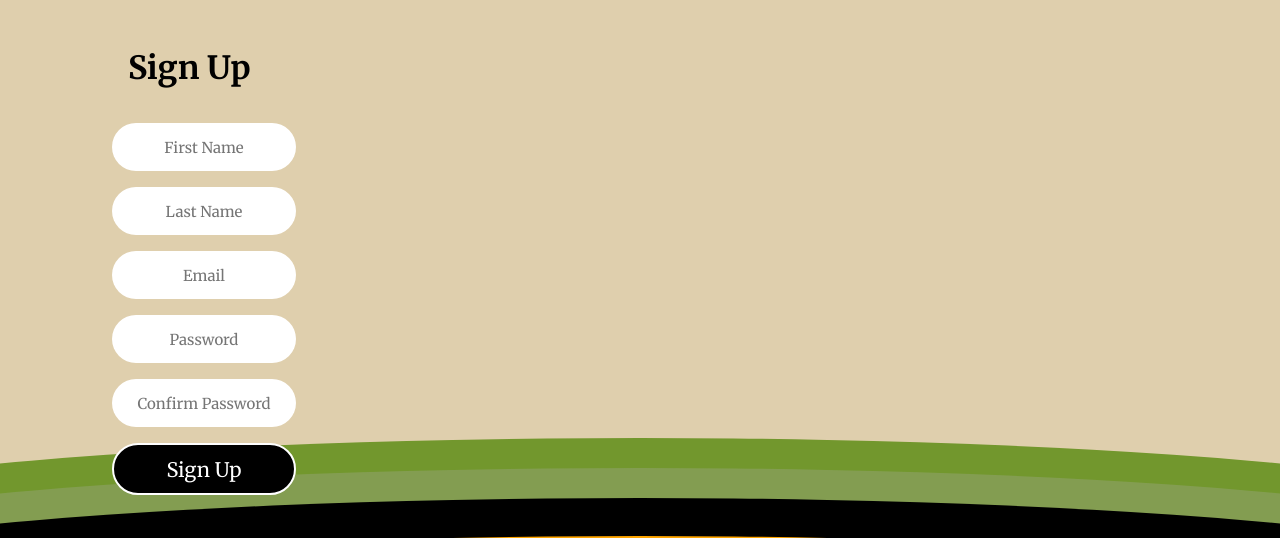
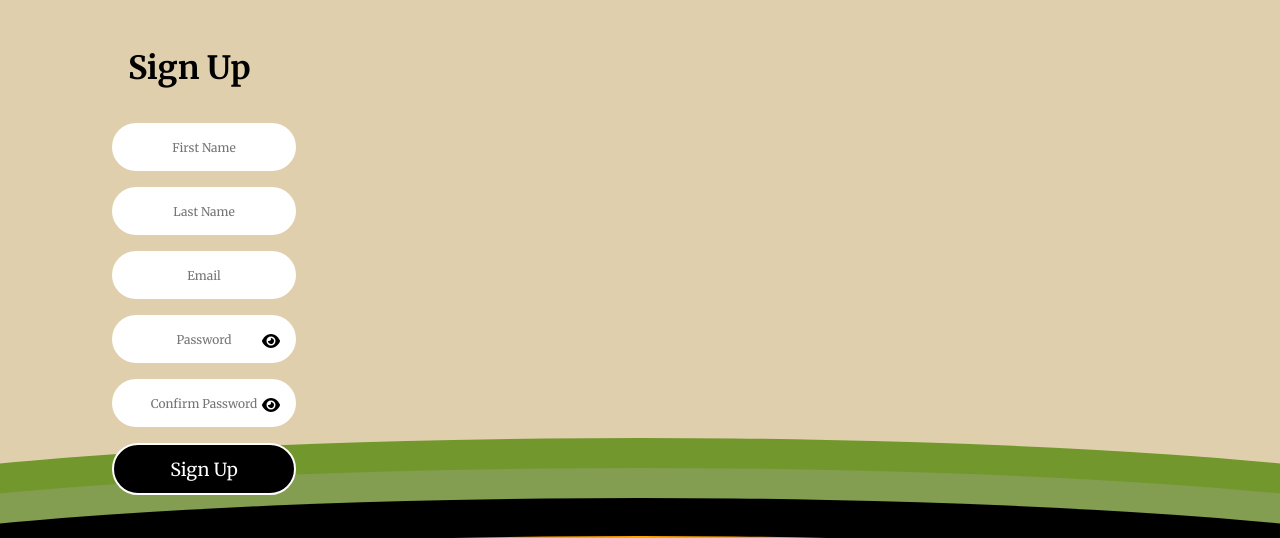
Before and after one commit to AntwaunW/Ingredients-app, a React (Create React App) app: page /SignUp in a window 1280 px wide. Shown: the top 538 px of the page. Built offline with nearby package versions, Linux system fonts and the light colour scheme; a web font is replaced by a local one.

Commit message:
added page navigation to select ingredients page. Also added show/hide password for users

```diff
--- a/src/pages/IngredientSets.json
+++ b/src/pages/IngredientSets.json
@@ -49,10 +49,10 @@
             "Turkey",
             "Ground Turkey",
             "Eggs",
-            "Tofu",
-            "Tempeh",
+            "Chicken Wings",
+            "Fish",
             "Canned Tuna",
-            "Canned Salmon",
+            "Ground Chicken",
             "Fresh Salmon",
             "Shrimp",
             "Lunch Meat",
@@ -131,7 +131,8 @@
             "Instant Oatmeal",
             "Pita Bread",
             "Hamburger Buns",
-            "Hot Dog Buns"
+            "Hot Dog Buns",
+            "Potatoes"
         ]
     }
 
--- a/src/pages/Login.jsx
+++ b/src/pages/Login.jsx
@@ -6,8 +6,12 @@ import Email from '../components/Email';
 import Password from "../components/Password";
 import Submit from "../components/Submit";
 import {useState, useEffect} from 'react';
+import { useNavigate } from 'react-router-dom';
 
 function Login() {
+
+    //navigates user to ingredients page once logged in
+  const navigate = useNavigate();
 
   //code that lets users input email and store it.
   const [email, setEmail] = useState('');
@@ -40,7 +44,12 @@ function Login() {
           localStorage.removeItem('email');
         }
 
-        alert(`Email submitted: ${email} \nPassword submitted: ${password}`);
+        //ONLY NEEDED FOR TESTING
+        //alert(`Email submitted: ${email} \nPassword submitted: ${password}`);
+
+        if (handleSubmit) {
+              navigate('/SelectIngredients')
+        }
       }
 
       //clears input fields after submit has been executed
@@ -107,4 +116,5 @@ export default Login;
 
 /*
 TODO: Add logic from backend that stores users passwords securley
+      direct user to ingredients page once logged in
 */
--- a/src/pages/SelectIngredients.jsx
+++ b/src/pages/SelectIngredients.jsx
@@ -92,5 +92,5 @@ export default SelectIngredients;
 TODO: Store selected items
       link full page to other pages
       link finished page to next page
-      find a was to add small space between boxes nd items
+      find a was to add small space between boxes and items
 */
--- a/src/pages/SignUp.jsx
+++ b/src/pages/SignUp.jsx
@@ -2,7 +2,10 @@ import '../styles/signup.scss';
 import Background from '../components/Background';
 import Footer from '../components/Footer';
 import {useState, useEffect} from 'react';
-
+import {useNavigate} from 'react-router-dom';
+import '@fortawesome/fontawesome-free/css/all.min.css';
+import { FontAwesomeIcon } from '@fortawesome/react-fontawesome';
+import { faEye, faEyeSlash } from '@fortawesome/free-solid-svg-icons';
 
 function SignUp(){
 
@@ -12,14 +15,28 @@ function SignUp(){
     const [lastName, setLastName] = useState('');
     const [signUpEmail, setSignUpEmail] = useState('');
 
+    //Variable for Navigates page to select ingredints page
+    const navigate = useNavigate();
+
+    //Show and Hide password
+    const [password, setPassword] = useState('');
+    const [confirmPassword, setConfirmPassword] = useState('');
+    const [showPassword, setShowPassword] = useState(false);
+    const [showConfirmPassword, setShowConfirmPassword] = useState(false);
+
+
     //FUNCTION THAT ENSURES FIRST, LAST NAME AND EMAIL FILEDS ARE FILLED IN AND CHECKED WHEN FORM IS SUBMITTED
     const handleSignUp = () => {
         if (firstName.trim() === '' || lastName.trim() === '' || signUpEmail.trim() === '') {  //.trim clears out white space entered in the text boxes. Where the original if statement my not track it the same way and may think the fild is empty.
             alert('Please fill in first and last name, as well as email.');
             return;
-  }
+        }
 
-  alert(`Welcome, ${firstName} ${lastName}!`);
+        alert(`Welcome, ${firstName} ${lastName}!`);
+
+        if (handleSignUp) {
+                navigate('/SelectIngredients');
+        }
 
     //CLEARS INPUT FIELD AFTER SUBMIT
     setFirstName('');
@@ -53,11 +70,25 @@ function SignUp(){
                         <input className="signUpEmail" value={signUpEmail} onChange={handleEmail} type="text" placeholder="Email" />
                             <label htmlFor="Email"></label>
 
-                        <input className="signUpPassword" type="text" placeholder="Password" />
-                            <label htmlFor="Password"></label>
+                        <input className="signUpPassword"
+                               type={showPassword ? 'text' : 'password'}
+                               value={password}
+                               onChange={(e) => setPassword(e.target.value)}
+                               placeholder="Password" />
+                            <span onClick={() => setShowPassword(prev => !prev)} className="eye-icon1">
+                                <FontAwesomeIcon icon={showPassword ? faEyeSlash : faEye} />
+                            </span>
+                                <label htmlFor="Password"></label>
 
-                        <input className="ConfirmPass" type="text" placeholder="Confirm Password" />
-                            <label htmlFor="Confirm Password"></label>
+                        <input className="ConfirmPass"
+                               type={showConfirmPassword ? 'text' : 'password'}
+                               value={confirmPassword}
+                               onChange={(e) => setConfirmPassword(e.target.value)}
+                               placeholder="Confirm Password" />
+                            <span onClick={() => setShowConfirmPassword(prev => !prev)} className="eye-icon2">
+                                <FontAwesomeIcon icon={showConfirmPassword ? faEyeSlash : faEye} />
+                            </span>
+                                <label htmlFor="Confirm Password"></label>
 
                         <button className="signUpBtn" onClick={handleSignUp}>Sign Up</button>
                     </div>
@@ -77,6 +108,4 @@ export default SignUp;
 
 /*
 TODO:   validate users password and confirm passwords as well as store it when backend is created
-        add function to sign up button that allowas users to save info and get directed to the select items page to get started
-        add toggle switch from password being able to be seen and unseen when being entered OR add password component
 */
--- a/src/pages/Sign_In.jsx
+++ b/src/pages/Sign_In.jsx
@@ -1,6 +1,5 @@
 import '../styles/signin.scss';
 import profilePic from '../images/profile_pic.jpg';
-
 import { useNavigate } from 'react-router-dom';
 import '@fortawesome/fontawesome-free/css/all.min.css';
 import { FontAwesomeIcon } from '@fortawesome/react-fontawesome';
--- a/src/styles/login.scss
+++ b/src/styles/login.scss
@@ -84,11 +84,16 @@
 }
 
 .eye-icon {
-    color: rgba(0, 0, 0, 0.476);
+    color: $bold-color;
     position: absolute;
     right: 25px;
     bottom: 14px;
     border: none;
+    background: none;
+}
+
+.eye-icon:hover {
+    color: $bold-color;
     background: none;
 }
 
--- a/src/styles/selectIngredients.scss
+++ b/src/styles/selectIngredients.scss
@@ -52,6 +52,8 @@ body {
         font-size: 1rem;
         border: none;
         border-radius: 20px;
+        color: black;
+        background-color: white;
     }
         display: flex;
         justify-content: space-between;
@@ -59,7 +61,17 @@ body {
         gap: 1rem;
 }
 
-.finish-button {
+button:hover {
     color: white;
     background-color: black;
 }
+
+.finish-button {
+    color: white !important;
+    background-color: black !important;
+}
+
+.finish-button:hover {
+    color: $bold-color;
+    background-color: orange !important;
+}
--- a/src/styles/signup.scss
+++ b/src/styles/signup.scss
@@ -26,7 +26,7 @@
             padding: 1.5rem;
             width: 11.5rem;
             height: 30px;
-            font-size: 20px;
+            font-size: 18px;
             border: none;
             border-radius: 30px;
         }
@@ -40,7 +40,7 @@
             padding: 1.5rem;
             width: 11.5rem;
             height: 30px;
-            font-size: 15px;
+            font-size: 12px;
             border: none;
             border-radius: 30px;
         }
@@ -71,6 +71,22 @@ button:hover {
     top: 26.5rem;
 }
 
+//Show and hide password
+
+.eye-icon1 {
+    position: absolute;
+    bottom: 10rem;
+    right: 2rem;
+    color: $bold-color;
+}
+
+.eye-icon2 {
+    position: absolute;
+    bottom: 6rem;
+    right: 2rem;
+    color: $bold-color;
+}
+
 /*
 TODO: design is causing phone design to adjust down everytime
 phone zooms in and zone out. Come back and fix that before deployment
```
